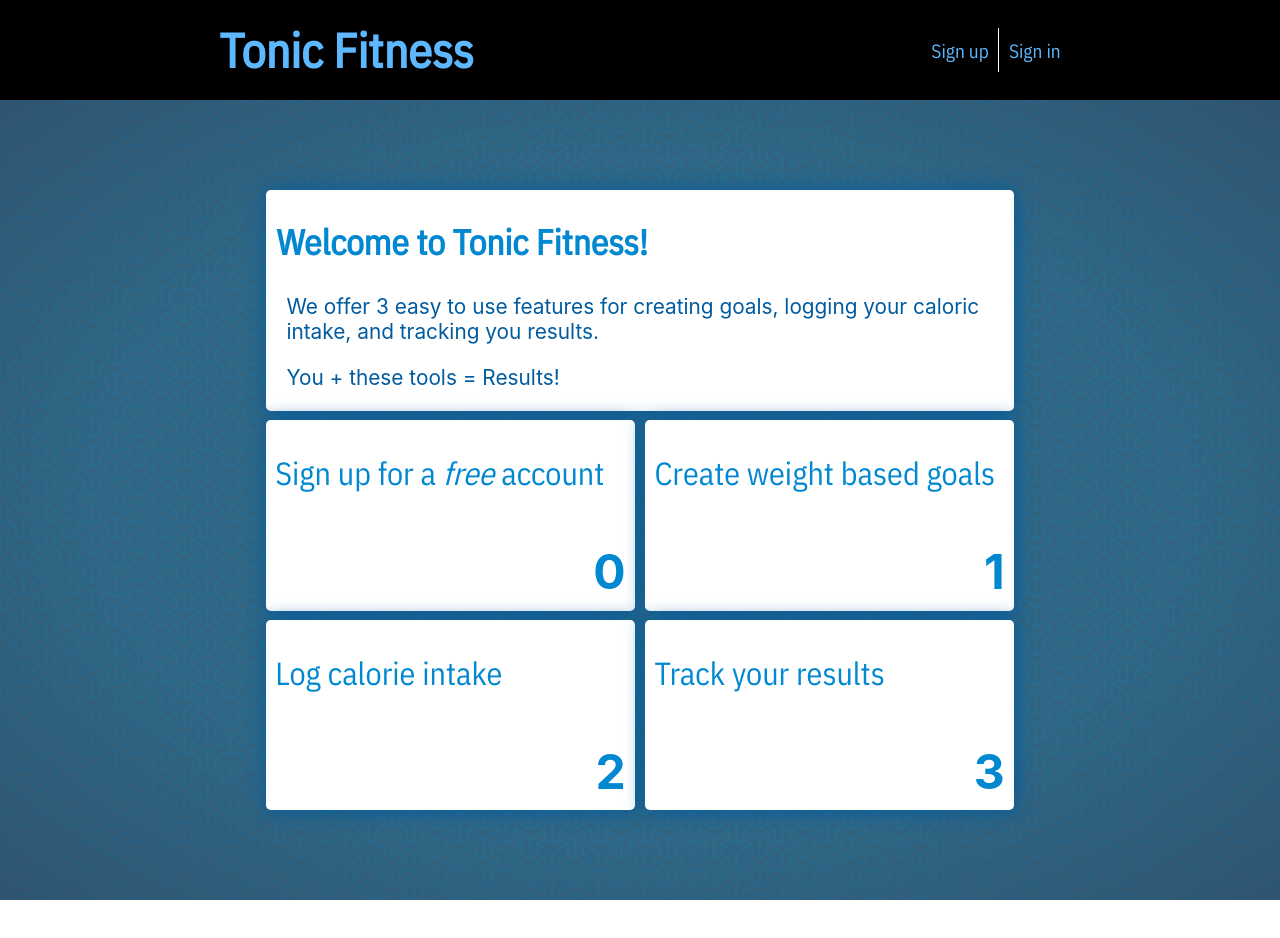
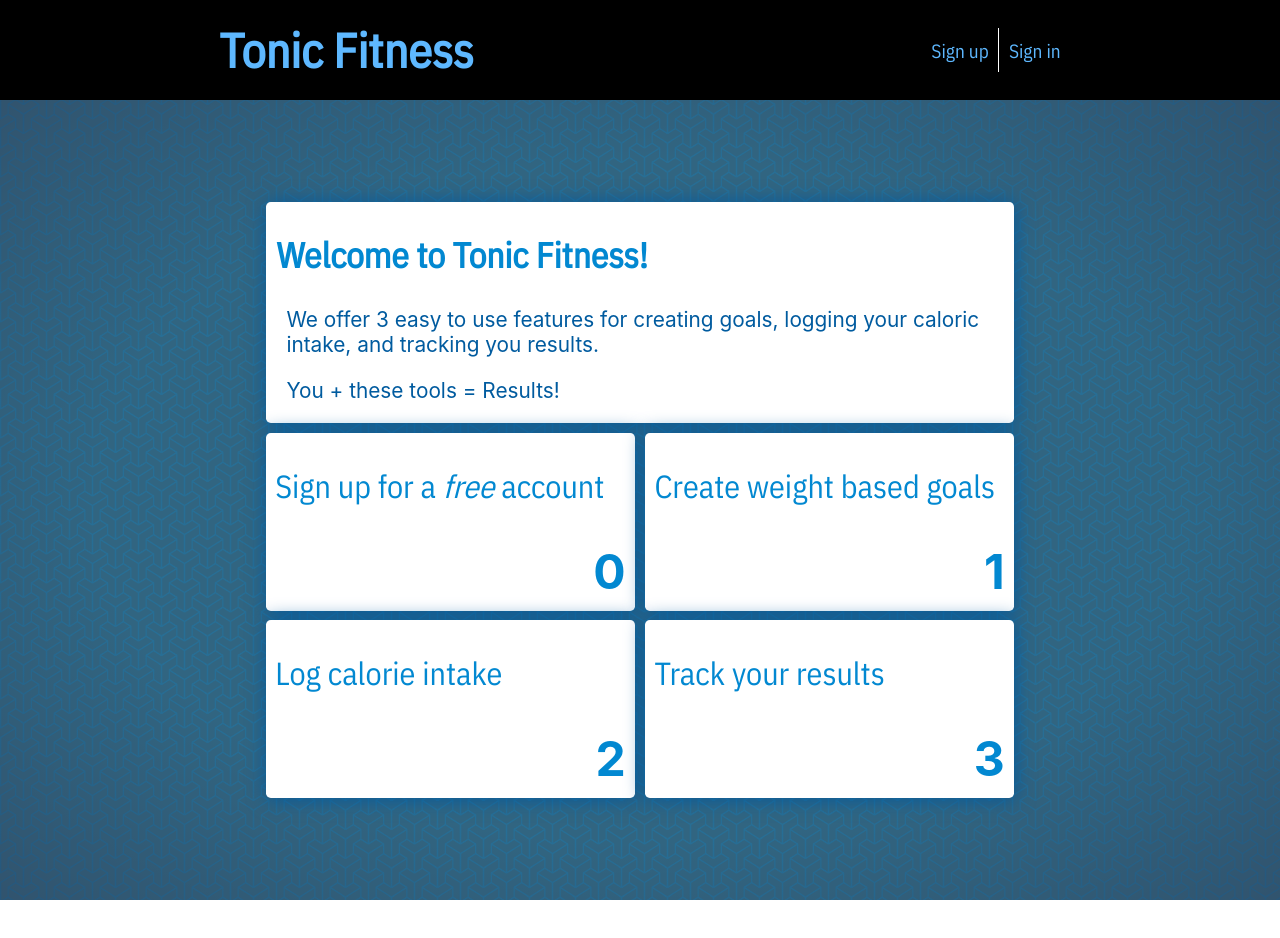
Before and after one commit to chingu-voyages/geckos-project-11, a React (Create React App) app in the folder tonic-fitness/: page / in a window 1280 px wide. Shown: the top 938 px of the page. Built offline with nearby package versions, Linux system fonts and the light colour scheme.

Commit message:
Add margin to to Landing box area

```diff
--- a/tonic-fitness/src/stylesheets/Landing.scss
+++ b/tonic-fitness/src/stylesheets/Landing.scss
@@ -16,8 +16,9 @@
     grid-template-rows: [r1] 10% [r2] 1fr [r3] 1fr [r4] 1fr [r5] 10% [r6];
     grid-gap: 0.4em;
     width: 100%;
+    max-width: 1300px;
     height: 580px;
-    margin: 0;
+    margin: 1em 0;
   }
 
   .landing-box {
```
